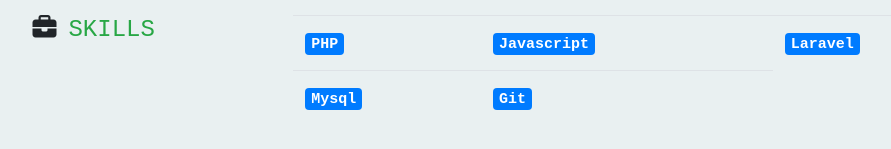
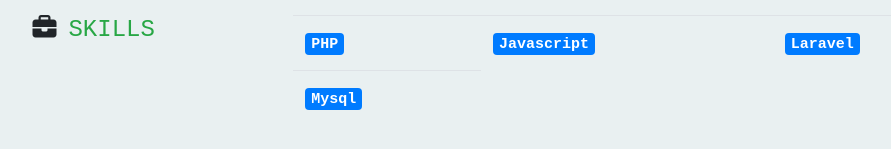
Before and after one commit to MegaHandayani/megahandayani.github.io, a plain HTML site: page index.html in a window 1280 px wide. Shown: the part 2624-2773 px from the top of the page, without its empty margins (177-1068 px from the left). Drawn offline with nearby package versions, Linux system fonts and the light colour scheme.

Commit message:
Update index.html

```diff
--- a/index.html
+++ b/index.html
@@ -211,7 +211,7 @@
 
                             <tr>
                                 <th><span class="badge badge-primary">Mysql</span></th>
-                              <th><span class="badge badge-primary">Git</span></th>
+
                             </tr>
 
                         </tbody>
```
